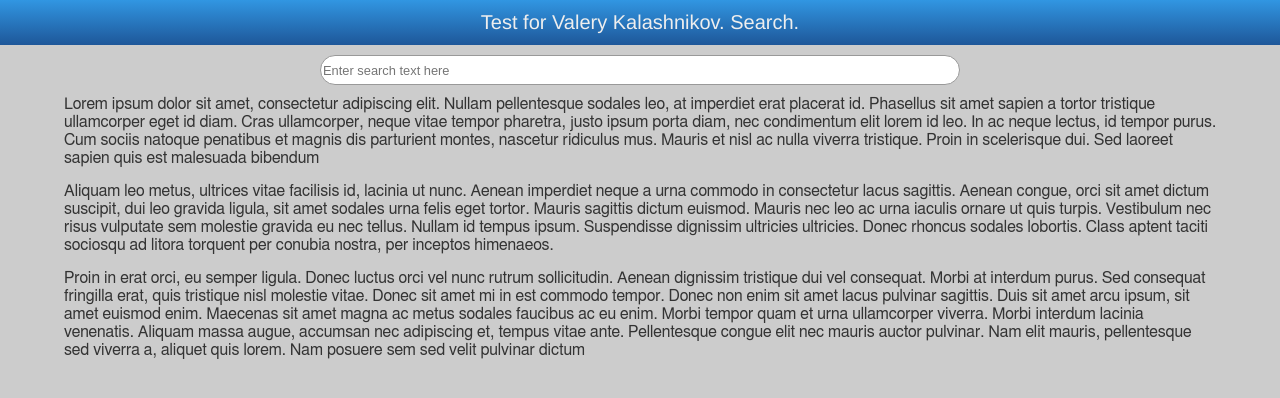
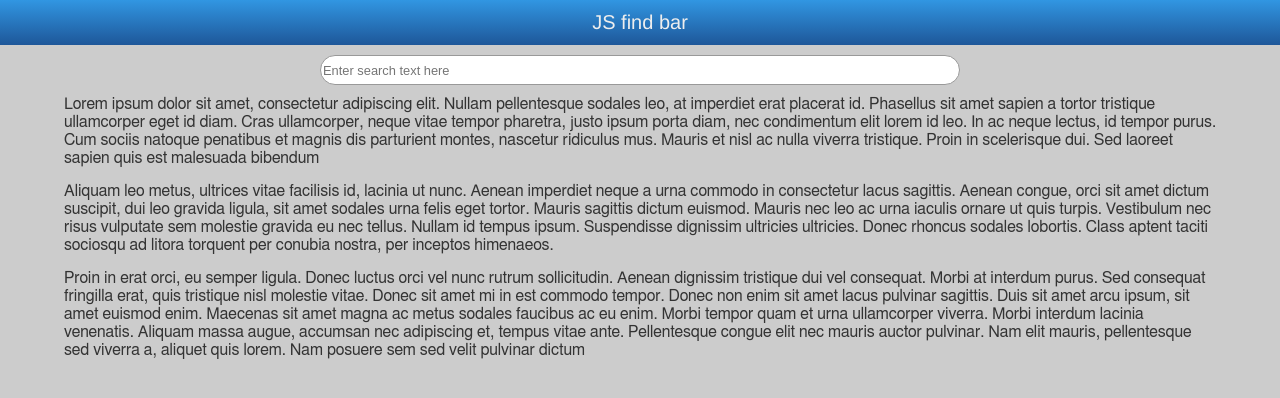
Before and after one commit to valerykalashnikov/jsfindbar, a plain HTML site: page index.html in a window 1280 px wide. Drawn offline with Linux system fonts and the light colour scheme.

Commit message:
Update index.html

```diff
--- a/index.html
+++ b/index.html
@@ -15,7 +15,7 @@
 	</head>
 	<body>
 		<header>
-			Test for Valery Kalashnikov. Search.
+			JS find bar
 		</header>
 		<div>
 			<input id="search" placeholder="Enter search text here" name="q" type="search"/>
```
